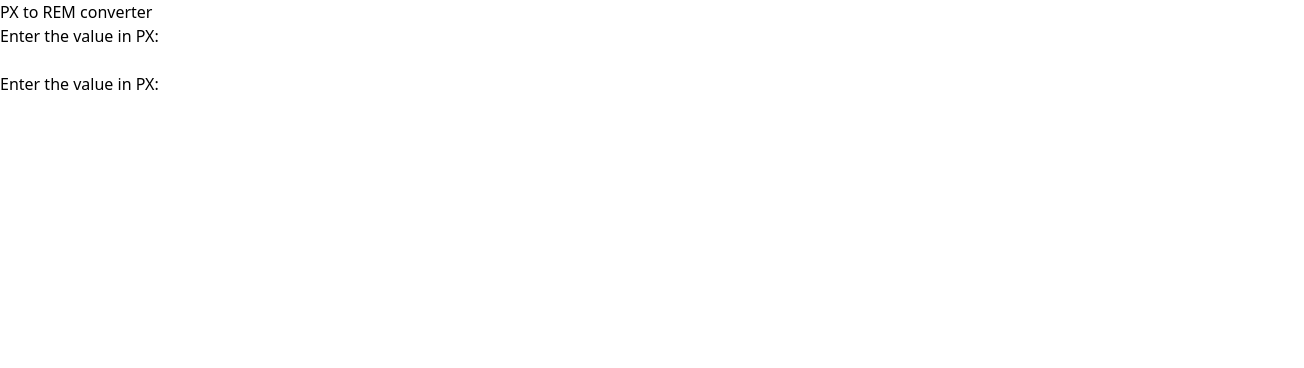
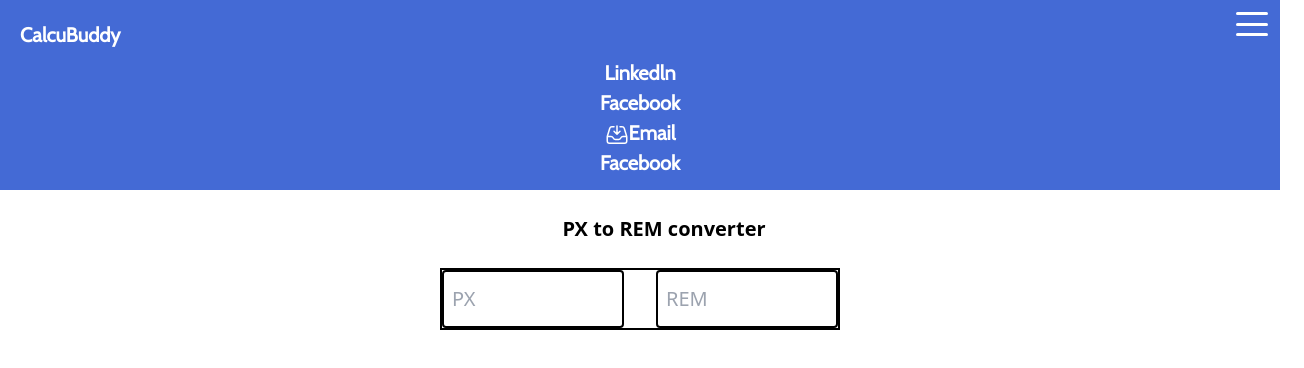
Before and after one commit to Brymmobaggins/calcubuddy, a website: page dist/px-to-rem.html in a window 1280 px wide. Shown: the whole page, 1304 px wide, since content can reach past the window. Drawn offline with nearby package versions, Linux system fonts and the light colour scheme.

Commit message:
fix layout

```diff
--- a/dist/px-to-rem.html
+++ b/dist/px-to-rem.html
@@ -4,24 +4,75 @@
     <meta charset="UTF-8" />
     <meta name="viewport" content="width=device-width, initial-scale=1.0" />
     <title>PX to REM</title>
-    <link rel="stylesheet" href="style.css">
+    <link rel="stylesheet" href="style.css" />
   </head>
   <body>
+    <nav
+      class="flex flex-col justify-between font-cabin font-bold bg-blue text-white text-xl p-2"
+    >
+      <div class="m-1 md:text-base">
+        <a href="/dist/index.html">CalcuBuddy</a>
+      </div>
+      <a
+        id=""
+        class="toggle-button hover:cursor-pointer flex flex-col justify-between absolute right-2 top-2 w-5 h-4"
+      >
+        <span class="bg-white w-full h-0.5 rounded-lg"></span>
+        <span class="bg-white w-full h-0.5 rounded-lg"></span>
+        <span class="bg-white w-full h-0.5 rounded-lg"></span>
+      </a>
+
+      <!-- Dropdown Menu Nav liink -->
+      <div class="w-full bg-sweeting" id="nav">
+        <ul class="w-full text-center">
+          <li><a href="#">Linkedln</a></li>
+          <li><a href="#">Facebook</a></li>
+
+          <svg
+            class="w-4 inline-block"
+            xmlns="http://www.w3.org/2000/svg"
+            fill="none"
+            viewBox="0 0 24 24"
+            stroke-width="1.5"
+            stroke="currentColor"
+            class="w-5 h-6"
+          >
+            <path
+              stroke-linecap="round"
+              stroke-linejoin="round"
+              d="M9 3.75H6.912a2.25 2.25 0 00-2.15 1.588L2.35 13.177a2.25 2.25 0 00-.1.661V18a2.25 2.25 0 002.25 2.25h15A2.25 2.25 0 0021.75 18v-4.162c0-.224-.034-.447-.1-.661L19.24 5.338a2.25 2.25 0 00-2.15-1.588H15M2.25 13.5h3.86a2.25 2.25 0 012.012 1.244l.256.512a2.25 2.25 0 002.013 1.244h3.218a2.25 2.25 0 002.013-1.244l.256-.512a2.25 2.25 0 012.013-1.244h3.859M12 3v8.25m0 0l-3-3m3 3l3-3"
+            /></svg
+          ><a href="#">Email</a>
+          <li><a href="#">Facebook</a></li>
+        </ul>
+      </div>
+    </nav>
     <main>
-      <div class="container">
-        <div class="">
-          <h1>PX to REM converter</h1>
+      <div class="w-full text-center m-4 font-bold text-xl">
+        <h1>PX to REM converter</h1>
+      </div>
+      <div
+        class="flex laptop:flex-row mobile:flex-col gap-5 m-auto border-2 border-cyan-200 w-full max-w-bs mobile:max-w-[250px] tablet:max-w-[400px]"
+      >
+        <!-- <label class="">Pixels</label> -->
+        <div class="flex-1">
+          <input
+            class="w-full block text-xl px-1 py-2 border-2 border-slate-100 rounded"
+            rounded
+            type="number"
+            placeholder="PX"
+          />
         </div>
-        <!-- Input -->
-         <div class="px-input">
-            <label for="" >Enter the value in PX:</label><br/>
-            <input type="number"/>
-         </div>
-         <div class="px-input">
-            <label for="" >Enter the value in PX:</label><br/>
-            <input type="number"/>
-         </div>
+        <!-- <label>REM</label> -->
+        <div class="flex-1">
+          <input
+            class="w-full block text-xl px-1 py-2 border-2 border-slate-200 rounded"
+            type="number"
+            placeholder="REM"
+          />
+        </div>
       </div>
     </main>
+    <script src="/dist/script.js"></script>
   </body>
 </html>
```
Also changed, not shown: dist/index.html (+1 -1 lines), dist/style.css.
